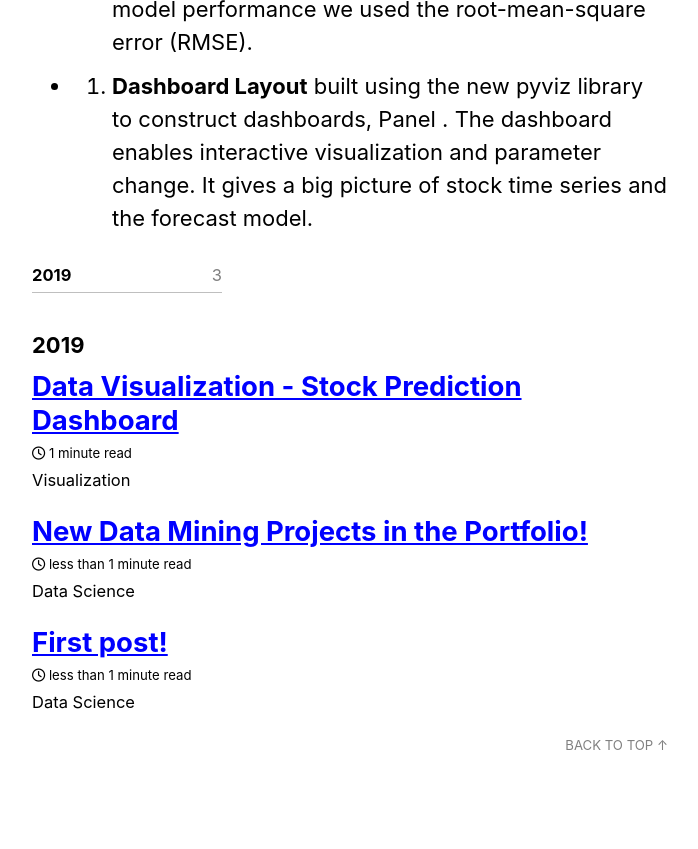
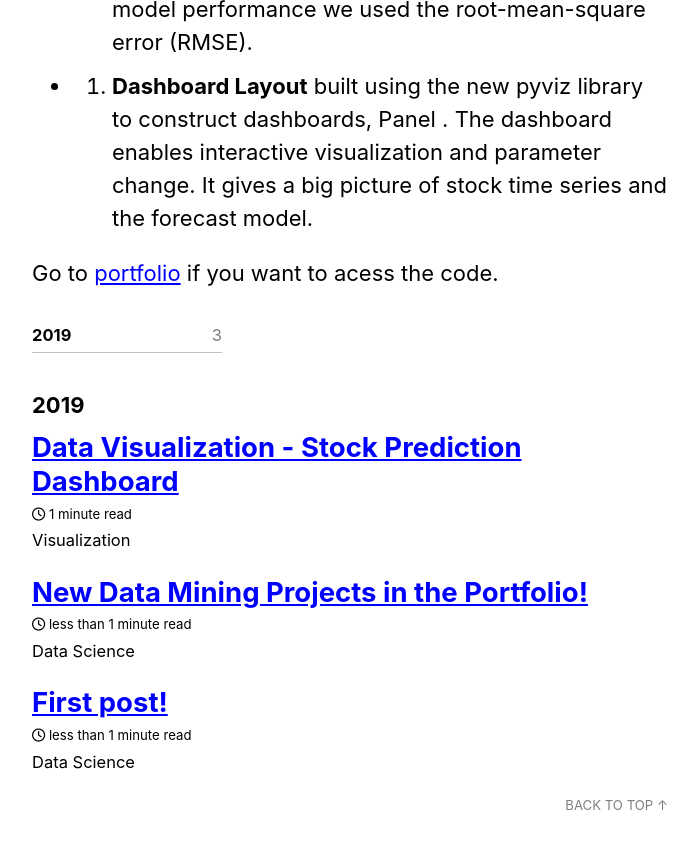
Before and after one commit to vidigaljoao/vidigaljoao.github.io, a Jekyll site: the page built from _posts/2019-08-25-stock-visualization.md, in a window 1280 px wide and 900 px high, scrolled down 2047 px. Shown: the top 849 px of the window, without its empty margins (290-988 px from the left). Built offline with Jekyll 4.4.1, drawn with Linux system fonts in a browser that asks for light colours; cached includes are drawn as plain includes; nearby versions of some CDN libraries.

Commit message:
change config

```diff
--- a/_posts/2019-08-25-stock-visualization.md
+++ b/_posts/2019-08-25-stock-visualization.md
@@ -32,3 +32,5 @@ Three major components compose this dashboard architecture:
 * 2. **Forecast Model** using Facebook forecast library. To predict the value of stocks in the next days we used the prophet, an easy and robust forecast model built to aid in business time series problems. To measure model performance we used  the root-mean-square error (RMSE).
 
 * 3. **Dashboard Layout** built using the new pyviz library to construct dashboards, Panel . The dashboard enables interactive visualization and parameter change. It gives a big picture of stock time series and the forecast model.
+
+Go to [portfolio](/portfolio/) if you want to acess the code.
```
